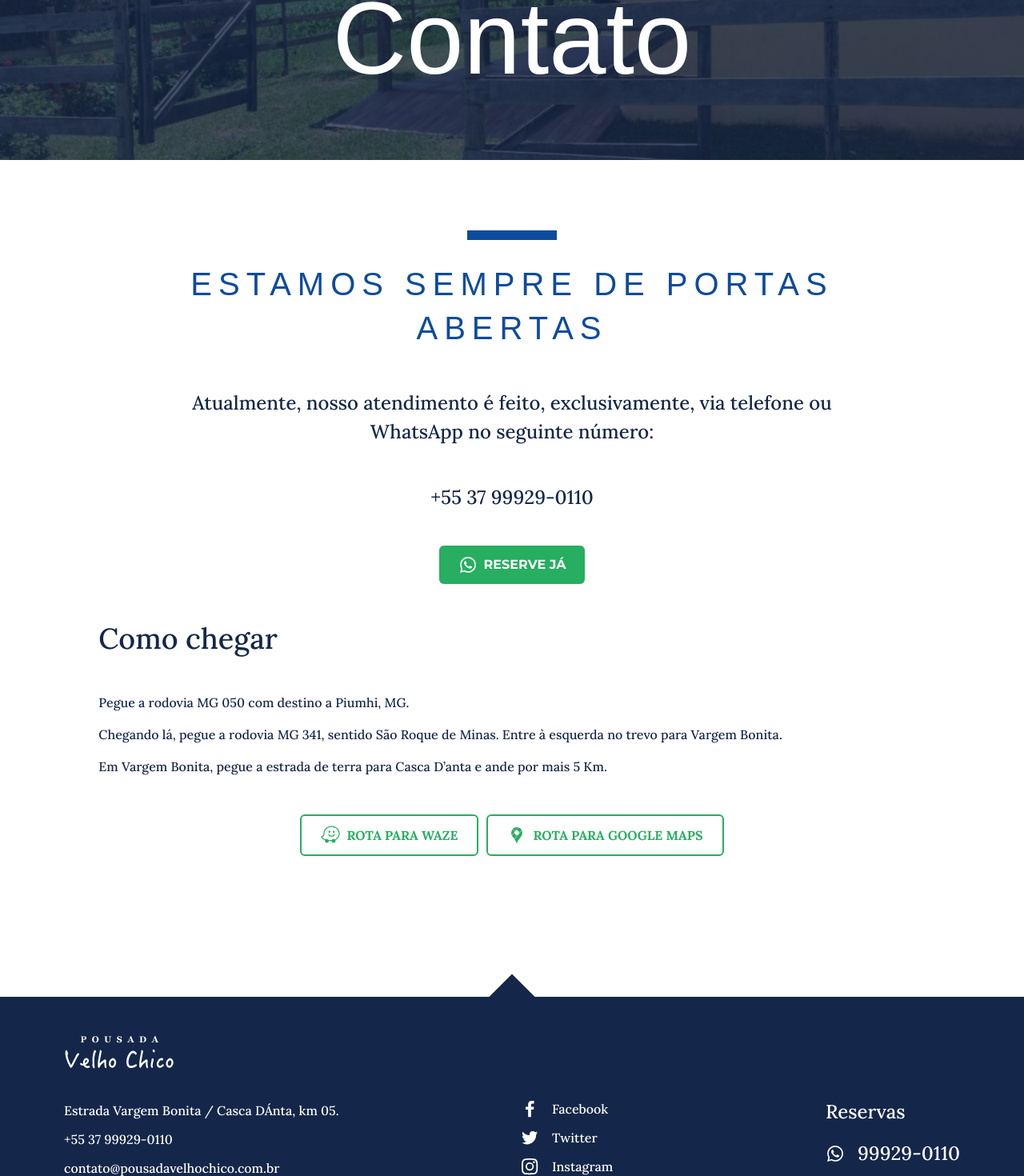
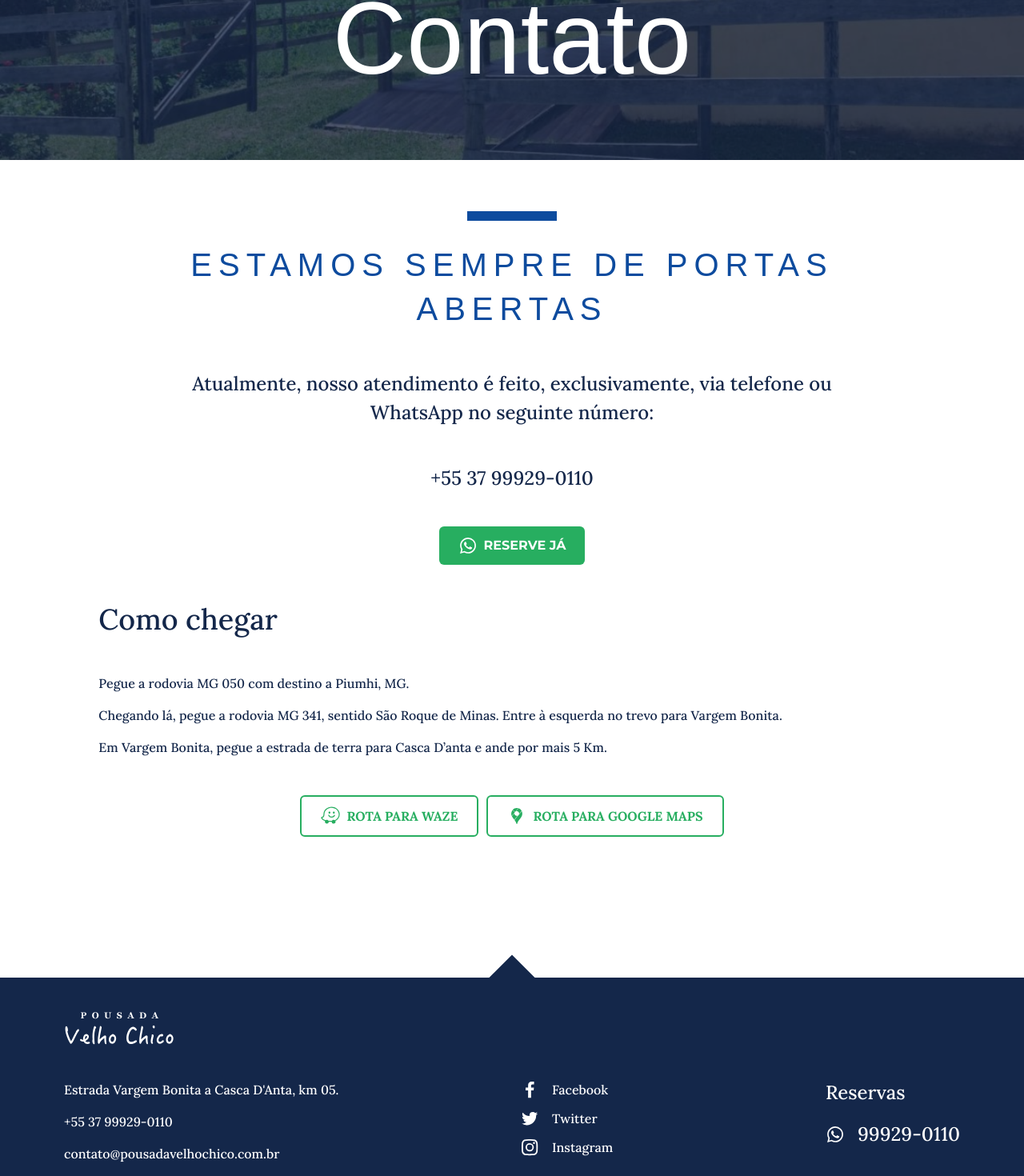
Before and after one commit to alandbh/velhochico, a Next.js app: page /contato in a window 1280 px wide. Shown: the part 200-1670 px from the top of the page at 80% size. Built offline with nearby package versions, Linux system fonts and the light colour scheme; a web font is replaced by a local one.

Commit message:
Quick style adjustments

```diff
--- a/app/_components/Article.tsx
+++ b/app/_components/Article.tsx
@@ -4,7 +4,7 @@ type ArticleProps = {
 
 const Article = ({ children }: ArticleProps) => {
     return (
-        <article className="flex flex-col col-span-10 gap-12 text-darkest-blue">
+        <article className="flex flex-col col-span-10 md:gap-12 gap-4 text-darkest-blue">
             {children}
         </article>
     );
--- a/app/_components/Footer.tsx
+++ b/app/_components/Footer.tsx
@@ -11,11 +11,16 @@ const Footer = () => {
             <div className="bg-darkest-blue h-20 w-20 absolute -top-3 rotate-45 -translate-x-[50%]	left-[50%] -z-10"></div>
 
             <div className="flex flex-col md:flex-row justify-between items-center w-full gap-5">
-                <div className="flex flex-col gap-3 flex-1 items-center md:items-start">
+                <div className="flex flex-col gap-4 flex-1 items-center md:items-start text-center">
                     <div className="mb-5">
                         <IconLogo color="#ffffff" />
                     </div>
-                    <p>Estrada Vargem Bonita / Casca DÁnta, km 05.</p>
+                    <p>
+                        Estrada Vargem Bonita a{" "}
+                        <span className="whitespace-nowrap">
+                            Casca D'Anta, km 05.
+                        </span>
+                    </p>
                     <p>
                         <a href="tel:+55 37 99929-0110">+55 37 99929-0110</a>
                     </p>
--- a/app/_components/Header.tsx
+++ b/app/_components/Header.tsx
@@ -12,7 +12,7 @@ type HeaderProps = {
 
 const Header = ({ children, backgroundImg }: HeaderProps) => {
     return (
-        <div className="before:content[''] before:h-full before:w-full before:absolute before:bg-header-bg before:z-10 relative h-97 w-full flex flex-col">
+        <div className="before:content[''] before:h-full before:w-full before:absolute before:bg-header-bg before:z-10 relative h-97 w-full flex flex-col mb-8">
             <Image
                 alt=""
                 src={backgroundImg}
--- a/app/_components/Intro.tsx
+++ b/app/_components/Intro.tsx
@@ -7,7 +7,7 @@ type IntroProps = {
 
 const Intro = ({ title, children }: IntroProps) => {
     return (
-        <section className="col-span-10 grid grid-cols-10 flex-col gap-y-12 items-center pt-22 pb-11">
+        <section className="col-span-10 grid grid-cols-10 flex-col gap-y-12 items-center pt-8 pb-11">
             <Title className="col-span-10">{title}</Title>
             {children && (
                 <div className="text-2xl col-span-8 col-start-2 text-center flex flex-col gap-12">
--- a/app/atrativos/page.tsx
+++ b/app/atrativos/page.tsx
@@ -31,7 +31,7 @@ export default function Atrativos() {
                             da Serra da Canastra.
                         </p>
                     </Intro>
-                    <div className="col-span-10 flex flex-col gap-12 pb-22">
+                    <div className="col-span-10 flex flex-col gap-12 md:pb-22 pb-10">
                         <div className="flex items-center justify-center">
                             <Button
                                 text="reserve já"
@@ -43,7 +43,7 @@ export default function Atrativos() {
                     </div>
                 </div>
             </main>
-            <div className="relative h-[37.25rem] w-full mt-12">
+            <div className="relative h-60 md:h-[37.25rem] w-full mt-12 text-darkest-blue">
                 <Image
                     className="object-cover object-top"
                     alt=""
@@ -51,7 +51,7 @@ export default function Atrativos() {
                     fill
                 />
             </div>
-            <div className=" mb-11 bg-gray-6 pt-12 ">
+            <div className=" mb-11 bg-gray-6 pt-12 text-darker-blue">
                 <div className="w-full grid grid-cols-12 gap-5 max-w-screen-xl mx-auto">
                     <div
                         style={{ gridColumnStart: 2 }}
@@ -66,7 +66,7 @@ export default function Atrativos() {
                             cavalo, vivenciando a natureza de perto.
                         </p>
                     </div>
-                    <div className="col-span-9 lg:col-span-7 col-start-1 relative">
+                    <div className="col-span-9 lg:col-span-7 col-start-2 relative">
                         <div className="w-full max-w-[600px] relative">
                             <Image
                                 className="object-fill"
--- a/tailwind.config.ts
+++ b/tailwind.config.ts
@@ -17,6 +17,7 @@ const config: Config = {
         "green-3" : "#6FCF97",
         "green-2" : "#27AE60",
         "dark-blue": "#0D4B9E",
+        "darker-blue": "#1f3d74",
         "header-bg": "#14274AB3",
         "darkest-blue": "#14274A",
         "gray-6": "#f2f2f2"
```
